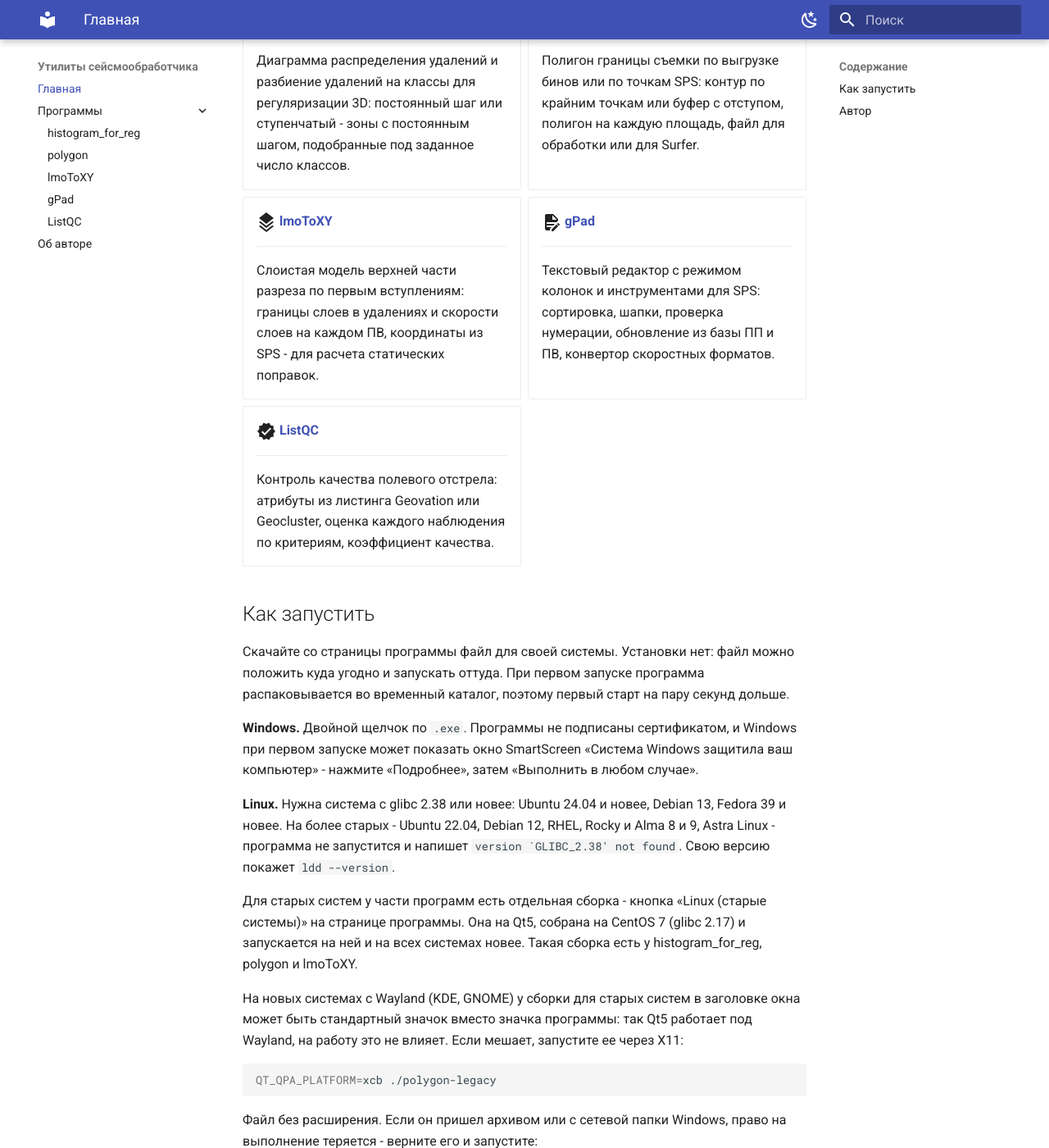
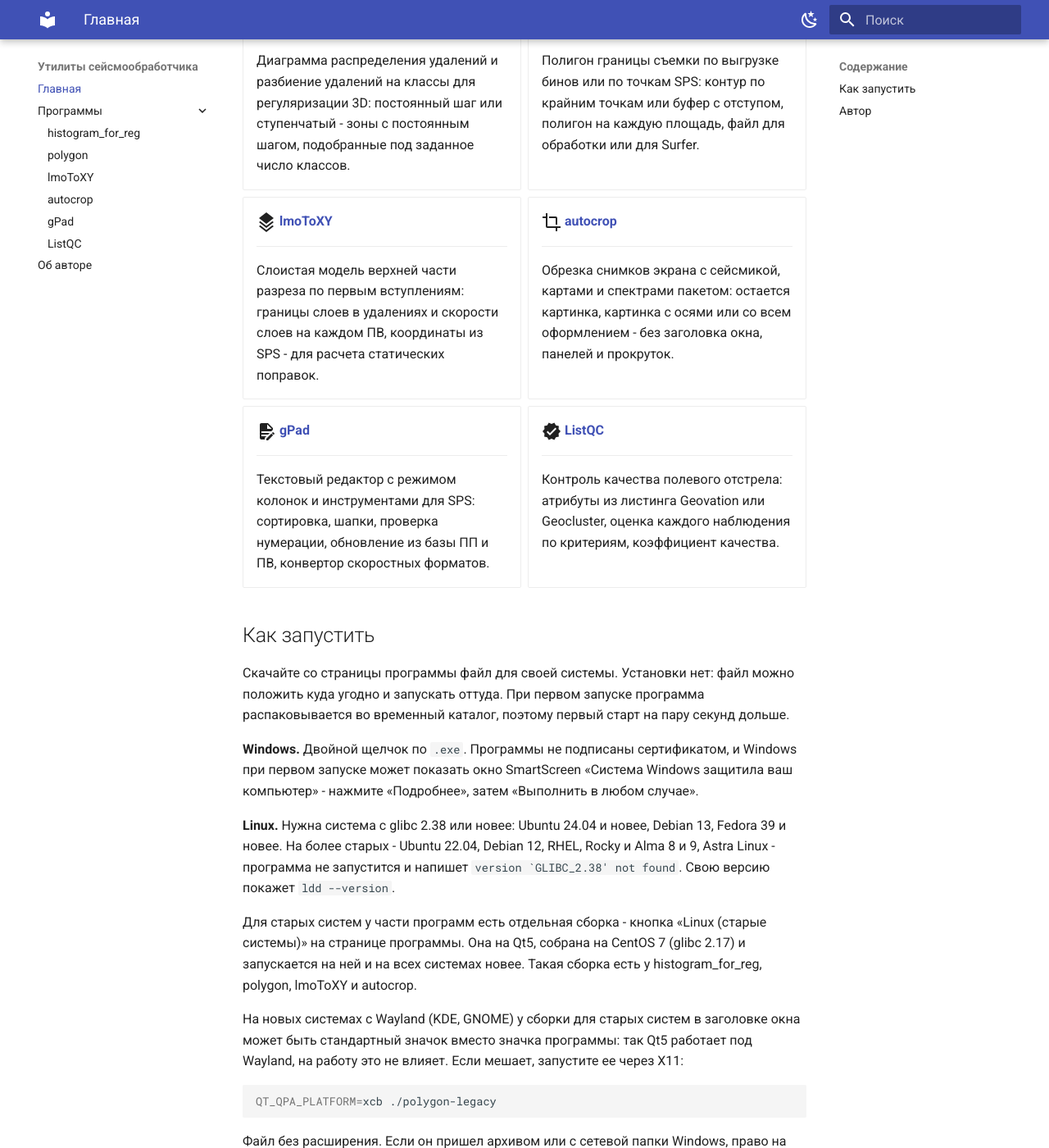
Before and after one commit to daniscoder/daniscoder.github.io, an MkDocs documentation site: the page built from docs/index.md, in a window 1280 px wide and 1400 px high, scrolled down 339 px. Shown: the whole window at 82% size. Built offline with MkDocs 1.6.1 and Material for MkDocs 9.7.7, drawn with Linux system fonts in a browser that asks for light colours.

Commit message:
Страница autocrop: обрезка снимков экрана
Новая программа сайта; примеры и картинки - синтетические окна.

```diff
--- a/docs/index.md
+++ b/docs/index.md
@@ -31,6 +31,14 @@ Linux и ничего не требуют ставить: программа -
     Слоистая модель верхней части разреза по первым вступлениям: границы
     слоев в удалениях и скорости слоев на каждом ПВ, координаты из SPS -
     для расчета статических поправок.
+
+-   :material-crop:{ .lg .middle } **[autocrop](autocrop.md)**
+
+    ---
+
+    Обрезка снимков экрана с сейсмикой, картами и спектрами пакетом:
+    остается картинка, картинка с осями или со всем оформлением - без
+    заголовка окна, панелей и прокруток.
 
 -   :material-file-document-edit:{ .lg .middle } **[gPad](gpad.md)**
 
@@ -68,7 +76,7 @@ Alma 8 и 9, Astra Linux - программа не запустится и на
 Для старых систем у части программ есть отдельная сборка - кнопка «Linux
 (старые системы)» на странице программы. Она на Qt5, собрана на CentOS 7 (glibc 2.17)
 и запускается на ней и на всех системах новее. Такая сборка есть у
-histogram_for_reg, polygon и lmoToXY.
+histogram_for_reg, polygon, lmoToXY и autocrop.
 
 На новых системах с Wayland (KDE, GNOME) у сборки для старых систем в заголовке
 окна может быть стандартный значок вместо значка программы: так Qt5 работает
--- a/mkdocs.yml
+++ b/mkdocs.yml
@@ -4,7 +4,7 @@ site_author: Danis Arslanov
 site_description: >-
   Небольшие программы-помощники к обработке сейсморазведочных данных:
   классы удалений для регуляризации, контур съемки, модель ВЧР по первым
-  вступлениям. Windows и Linux, без установки.
+  вступлениям, обрезка снимков экрана. Windows и Linux, без установки.
 copyright: '&copy; 2026 Danis Arslanov'
 
 theme:
@@ -38,6 +38,7 @@ nav:
       - histogram_for_reg: histogram_for_reg.md
       - polygon: polygon.md
       - lmoToXY: lmotoxy.md
+      - autocrop: autocrop.md
       - gPad: gpad.md
       - ListQC: listqc.md
   - Об авторе: author.md
```
Also changed, not shown: docs/autocrop.md (added, +94 -0 lines), docs/examples/autocrop/synth_map.png (added), docs/examples/autocrop/synth_spectrum.png (added), docs/img/autocrop.png (added), docs/img/autocrop_map.png (added), docs/img/autocrop_section.png (added), docs/img/autocrop_spectrum.png (added), 1 other file.
